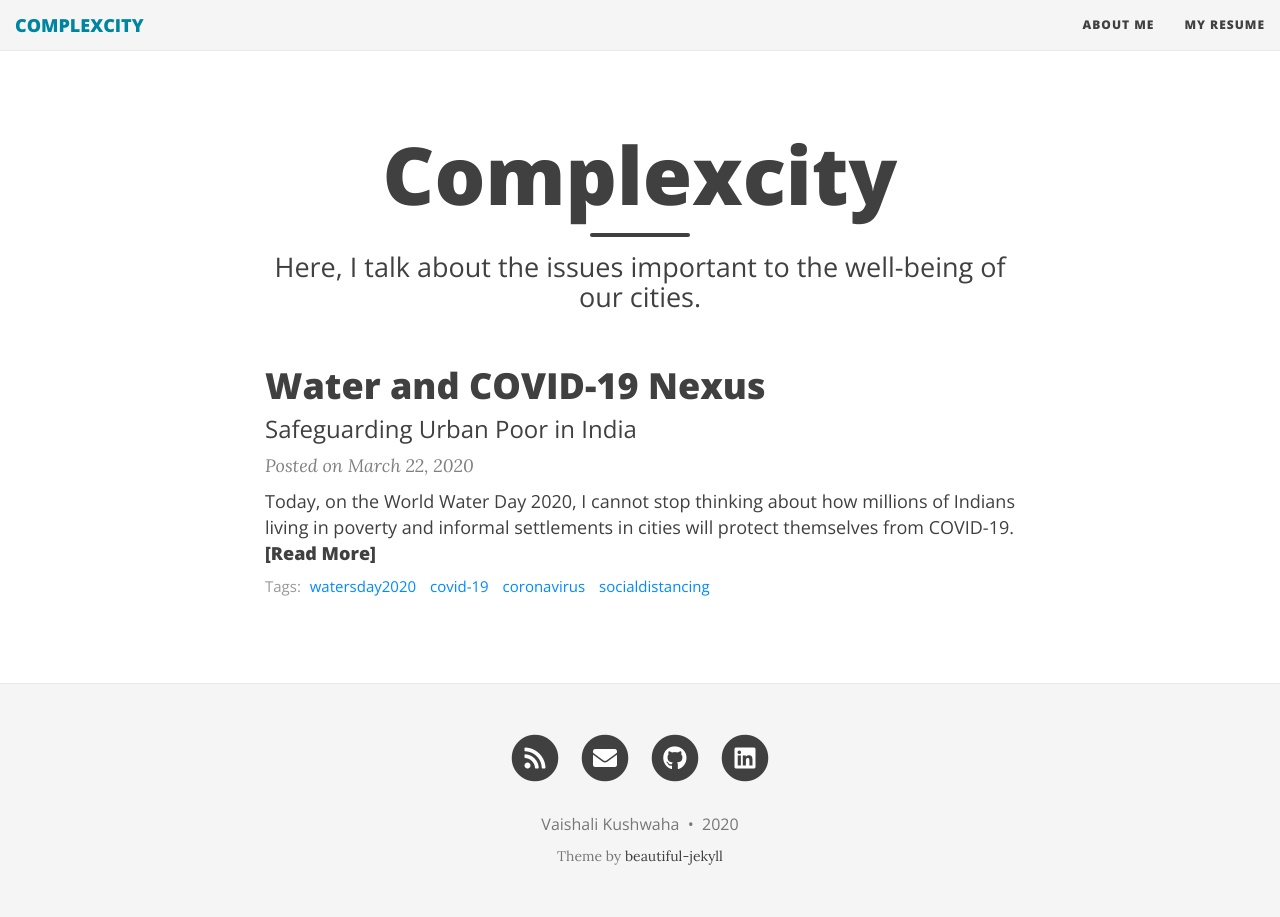
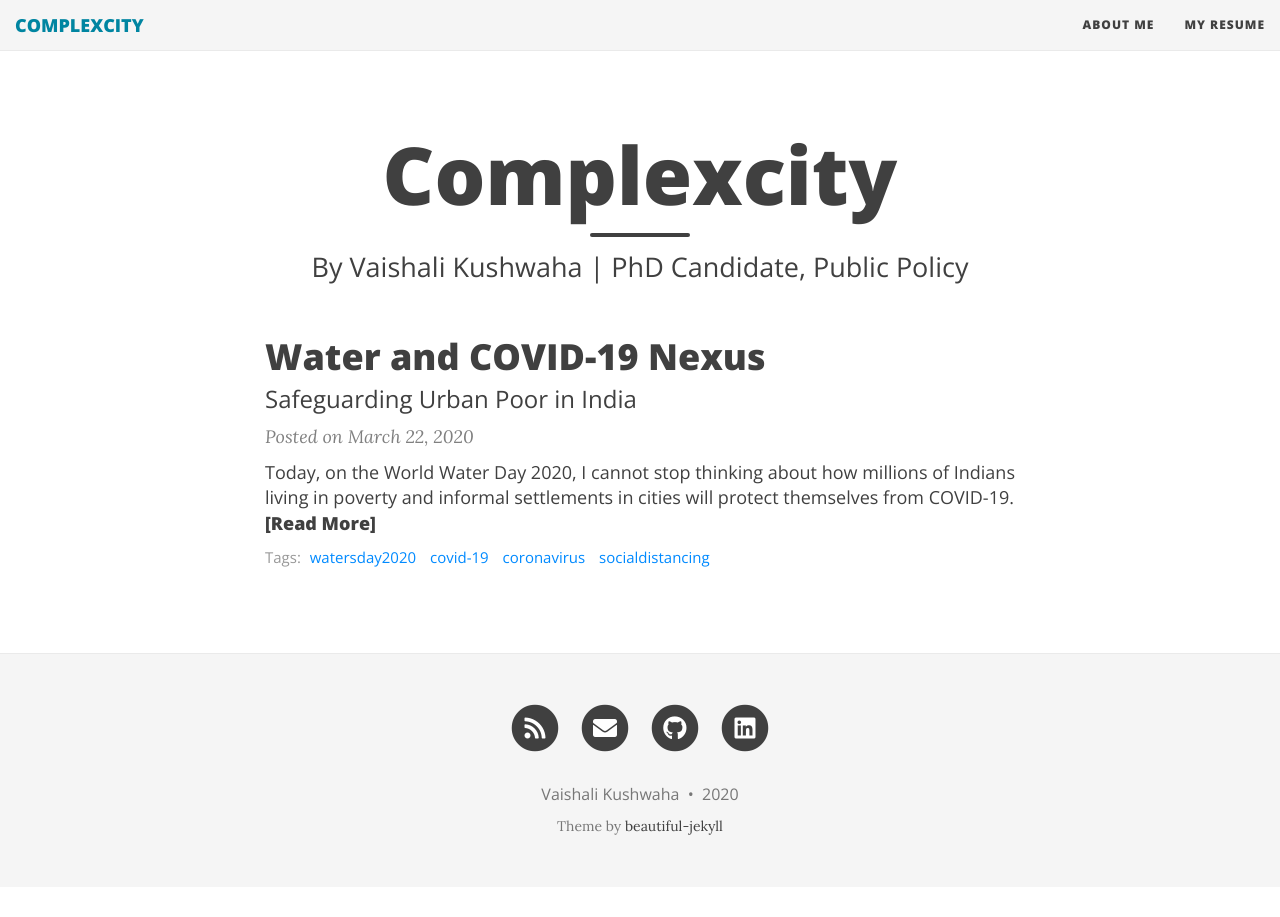
Before and after one commit to vaikush/vaikush.github.io, a Jekyll site: the page built from index.html, in a window 1280 px wide. Built offline with Jekyll 4.4.1, drawn with Linux system fonts in a browser that asks for light colours; nearby versions of some CDN libraries; the list of posts is cut into pages by our own code.

Commit message:
Puts author name in subtitle and modifies subtitle in the index.md

```diff
--- a/_config.yml
+++ b/_config.yml
@@ -4,7 +4,7 @@
 title: COMPLEXCITY
 
 # Short description of your site
-description: Here, I talk about the issues important to the well-being of our cities.
+description: Articles on sustainable and resilient cities
 
 # --- Local development options ---
 # If your website is hosted locally rather than on GitHub, then you need to uncomment the next two parameters to set the url and baseurl
--- a/index.html
+++ b/index.html
@@ -1,9 +1,10 @@
 ---
 layout: page
 title: Complexcity
-subtitle: Here, I talk about the issues important to the well-being of our cities.
+subtitle: By Vaishali Kushwaha | PhD Candidate, Public Policy
 use-site-title: true
 ---
+
 
 <div class="posts-list">
   {% for post in paginator.posts %}
```
Also changed, not shown: _posts/2020-03-22-world-water-day.md (+1 -0 lines).
